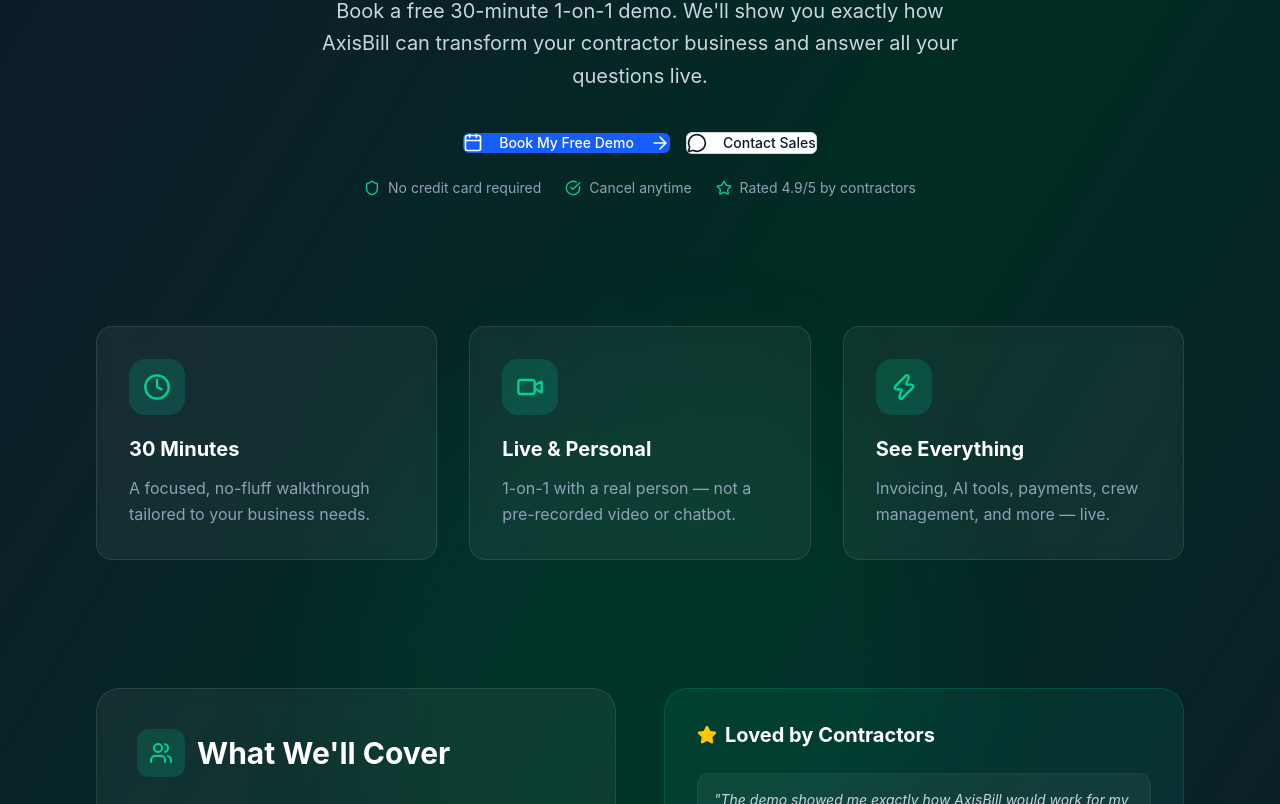
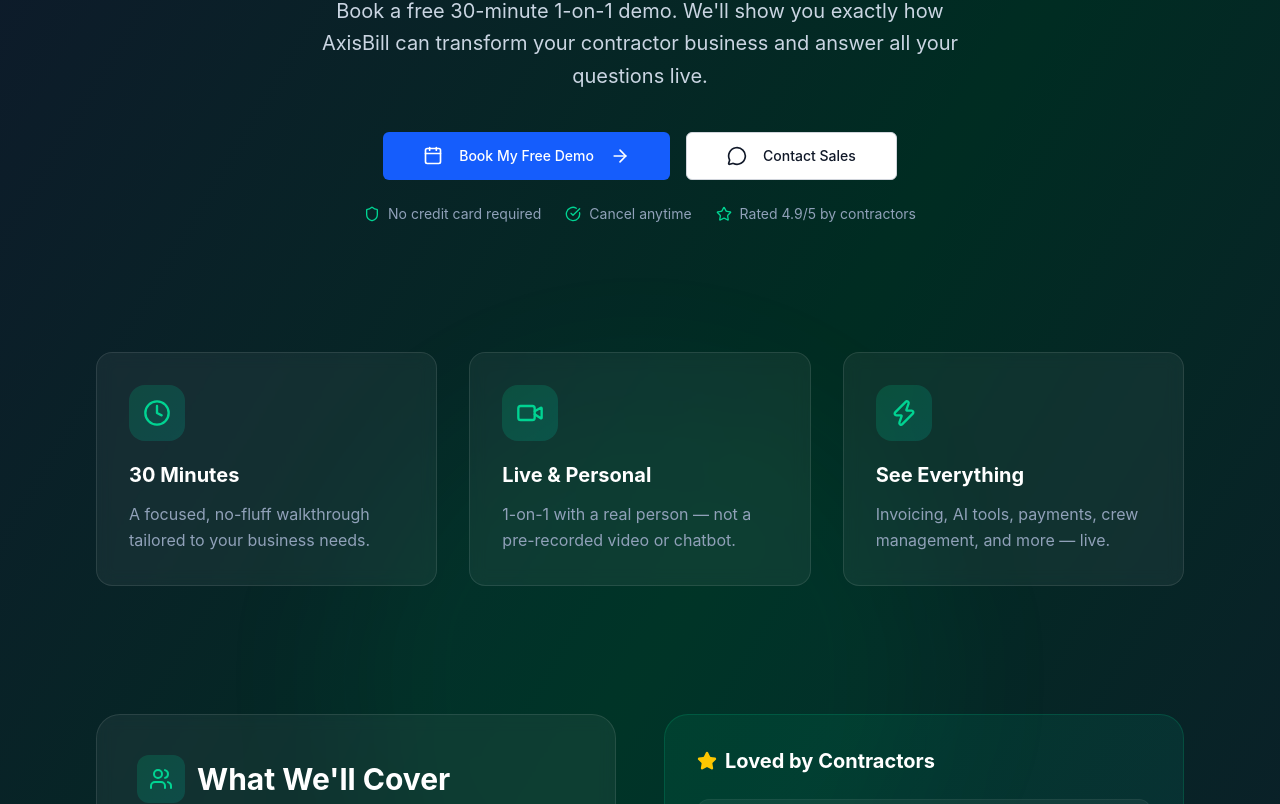
Before and after one commit to billbetter/billbetter, a Next.js app: page / in a window 1280 px wide. Shown: the part 3716-4520 px from the top of the page. Built offline with nearby package versions, Linux system fonts and the light colour scheme; no server answers.

Commit message:
Update button.tsx

```diff
--- a/src/components/ui/button.tsx
+++ b/src/components/ui/button.tsx
@@ -3,7 +3,7 @@
 
 export interface ButtonProps extends React.ButtonHTMLAttributes<HTMLButtonElement> {
   variant?: 'default' | 'destructive' | 'outline' | 'secondary' | 'ghost' | 'link';
-    size?: 'default' | 'sm' | 'lg' | 'icon';
+    size?: 'default' | 'sm' | 'lg' | 'icon' | 'xl';
       asChild?: boolean;
       }
 
@@ -21,6 +21,7 @@
                       sm: 'h-9 rounded-md px-3',
                         lg: 'h-11 rounded-md px-8',
                           icon: 'h-10 w-10',
+                            xl: 'h-12 rounded-md px-10 text-base',
                           };
 
                           const Button = React.forwardRef<HTMLButtonElement, ButtonProps>(
```
